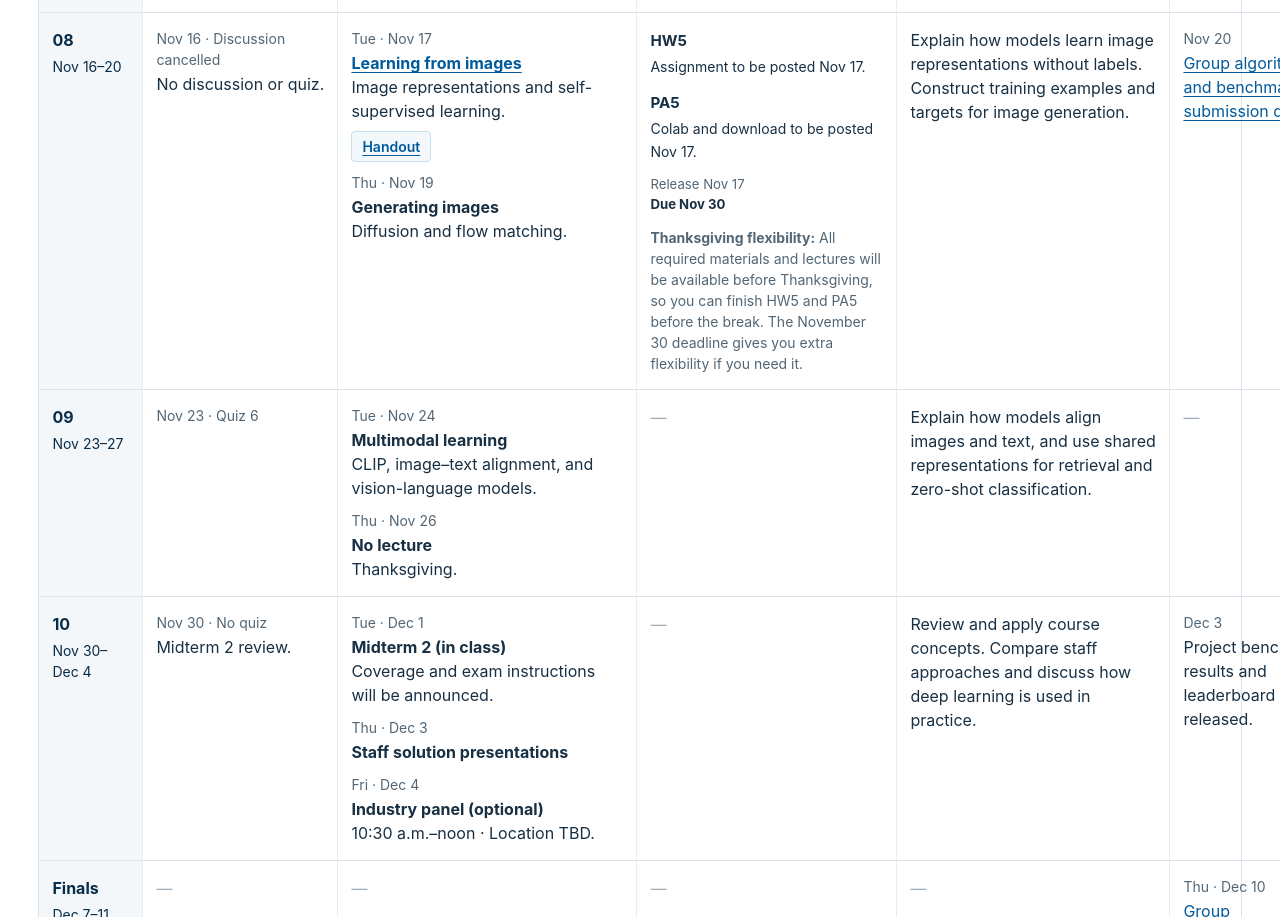
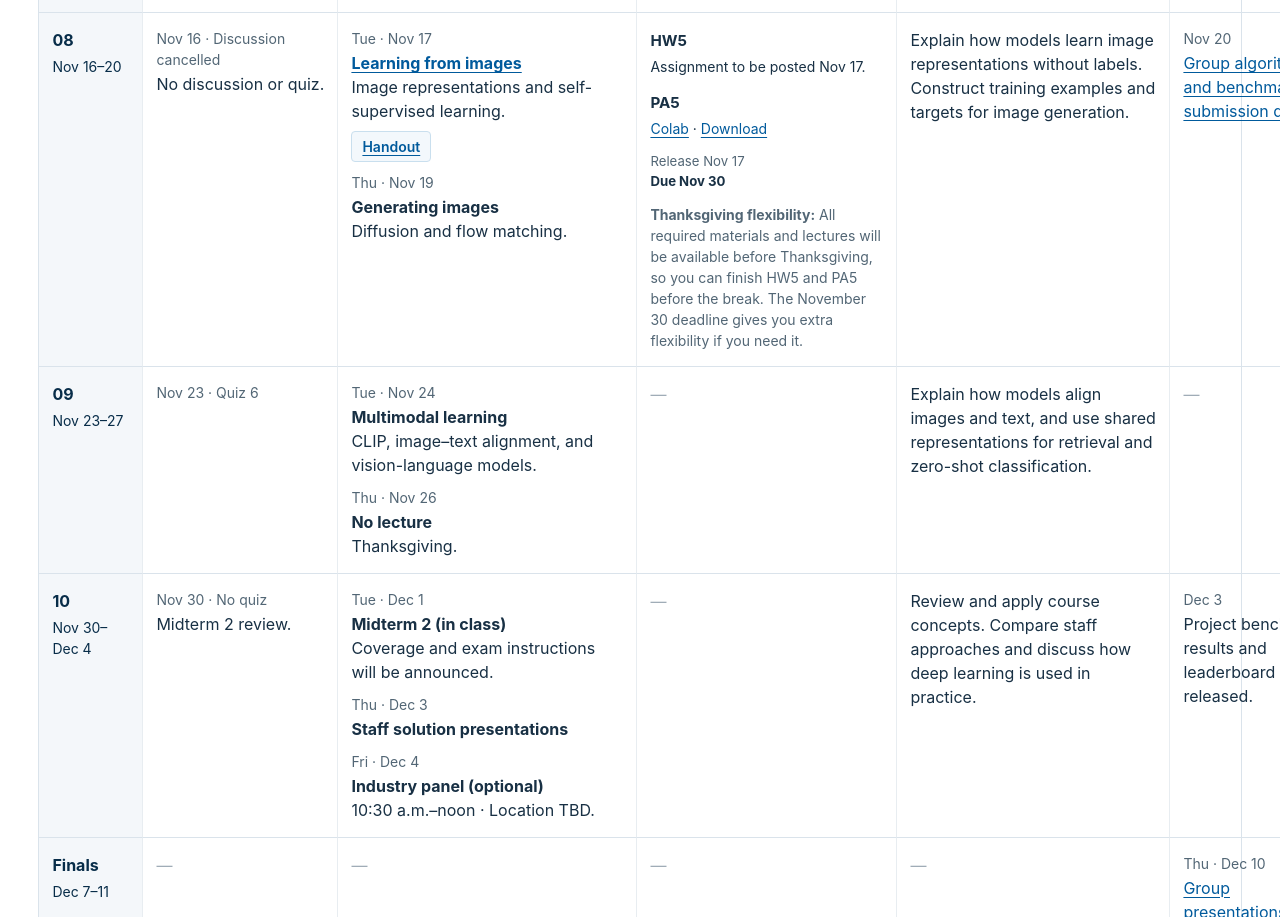
Before and after one commit to sadhikamalladi/cs151b-fa26, a plain HTML site: page index.html in a window 1280 px wide. Shown: the part 3739-4656 px from the top of the page. Drawn offline with Linux system fonts and the light colour scheme.

Commit message:
Post PA5

```diff
--- a/index.html
+++ b/index.html
@@ -408,7 +408,7 @@
                 <th scope="row">08<span>Nov 16–20</span></th>
                 <td data-label="Monday discussion / quiz"><p><span class="date">Nov 16 · Discussion cancelled</span>No discussion or quiz.</p></td>
                 <td data-label="Lectures and events"><p><span class="date">Tue · Nov 17</span><b><a href="https://drive.google.com/file/d/1ldEaV0J3EXbTAX7U1X9rDUUIgdr1vzBT/view?usp=share_link">Learning from images</a></b><br />Image representations and self-supervised learning.<span class="lecture-resources"><a href="https://drive.google.com/file/d/1CqN4TDWkAkBytK_8teUI06CMjZTMW34W/view?usp=share_link">Handout</a></span></p><p><span class="date">Thu · Nov 19</span><b>Generating images</b><br />Diffusion and flow matching.</p></td>
-                <td class="assignment-cell" data-label="Homework &amp; Programming Assignments"><div class="assignment-group"><strong>HW5</strong><div class="assignment-links">Assignment to be posted Nov 17.</div></div><div class="assignment-group"><strong>PA5</strong><div class="assignment-links">Colab and download to be posted Nov 17.</div></div><p class="assignment-dates">Release Nov 17<br /><strong>Due Nov 30</strong></p><p class="note"><strong>Thanksgiving flexibility:</strong> All required materials and lectures will be available before Thanksgiving, so you can finish HW5 and PA5 before the break. The November 30 deadline gives you extra flexibility if you need it.</p></td>
+                <td class="assignment-cell" data-label="Homework &amp; Programming Assignments"><div class="assignment-group"><strong>HW5</strong><div class="assignment-links">Assignment to be posted Nov 17.</div></div><div class="assignment-group"><strong>PA5</strong><div class="assignment-links"><a href="https://colab.research.google.com/drive/1GwVEqZauiz_5A52jB1oSHZ7kHnL1LiFf">Colab</a> · <a href="https://drive.google.com/uc?export=download&id=1GwVEqZauiz_5A52jB1oSHZ7kHnL1LiFf">Download</a></div></div><p class="assignment-dates">Release Nov 17<br /><strong>Due Nov 30</strong></p><p class="note"><strong>Thanksgiving flexibility:</strong> All required materials and lectures will be available before Thanksgiving, so you can finish HW5 and PA5 before the break. The November 30 deadline gives you extra flexibility if you need it.</p></td>
                 <td data-label="Weekly learning goal"><p>Explain how models learn image representations without labels. Construct training examples and targets for image generation.</p></td>
                 <td data-label="Project milestones"><p><span class="date">Nov 20</span><a href="project.html#dates">Group algorithm and benchmark submission due.</a></p></td>
               </tr>
```
